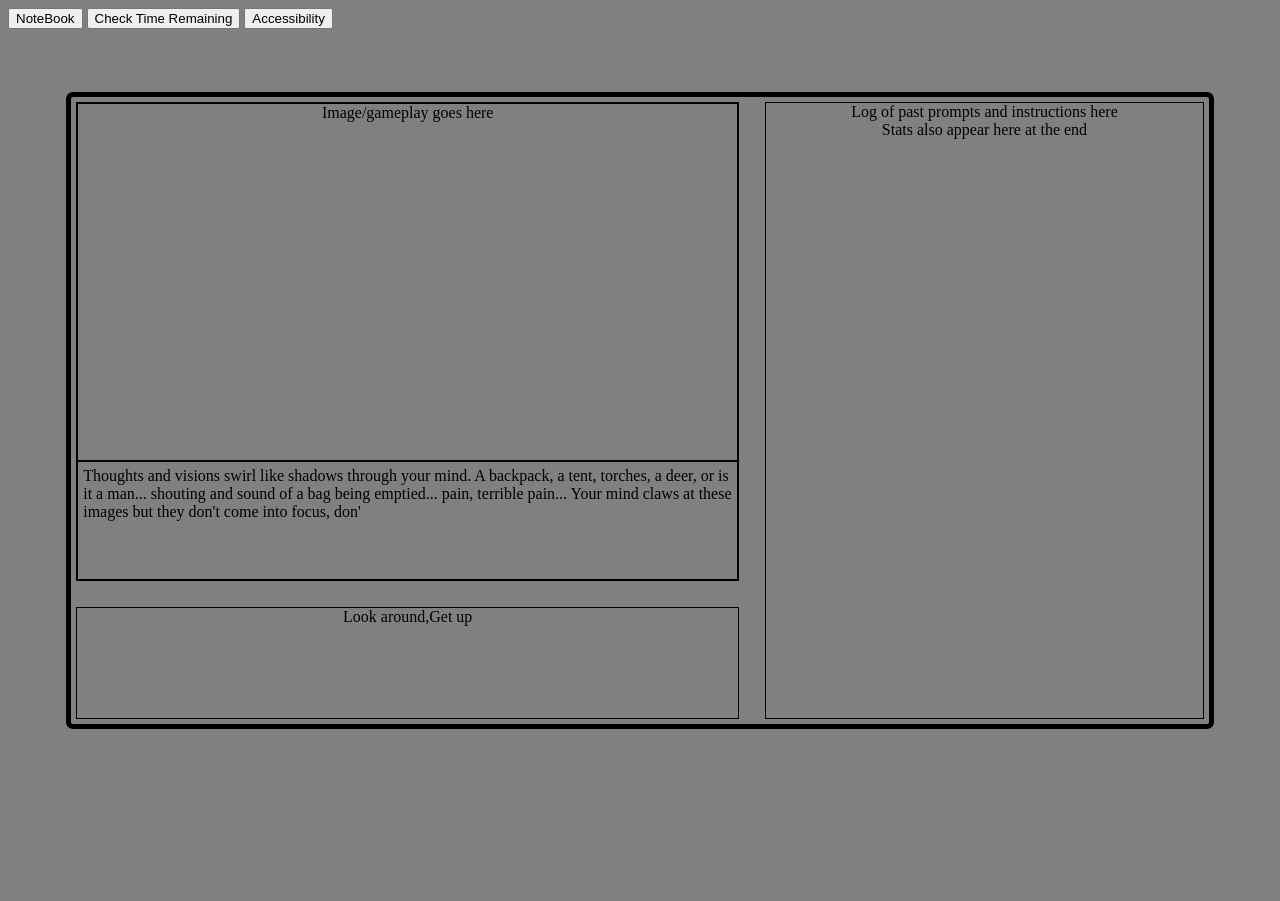
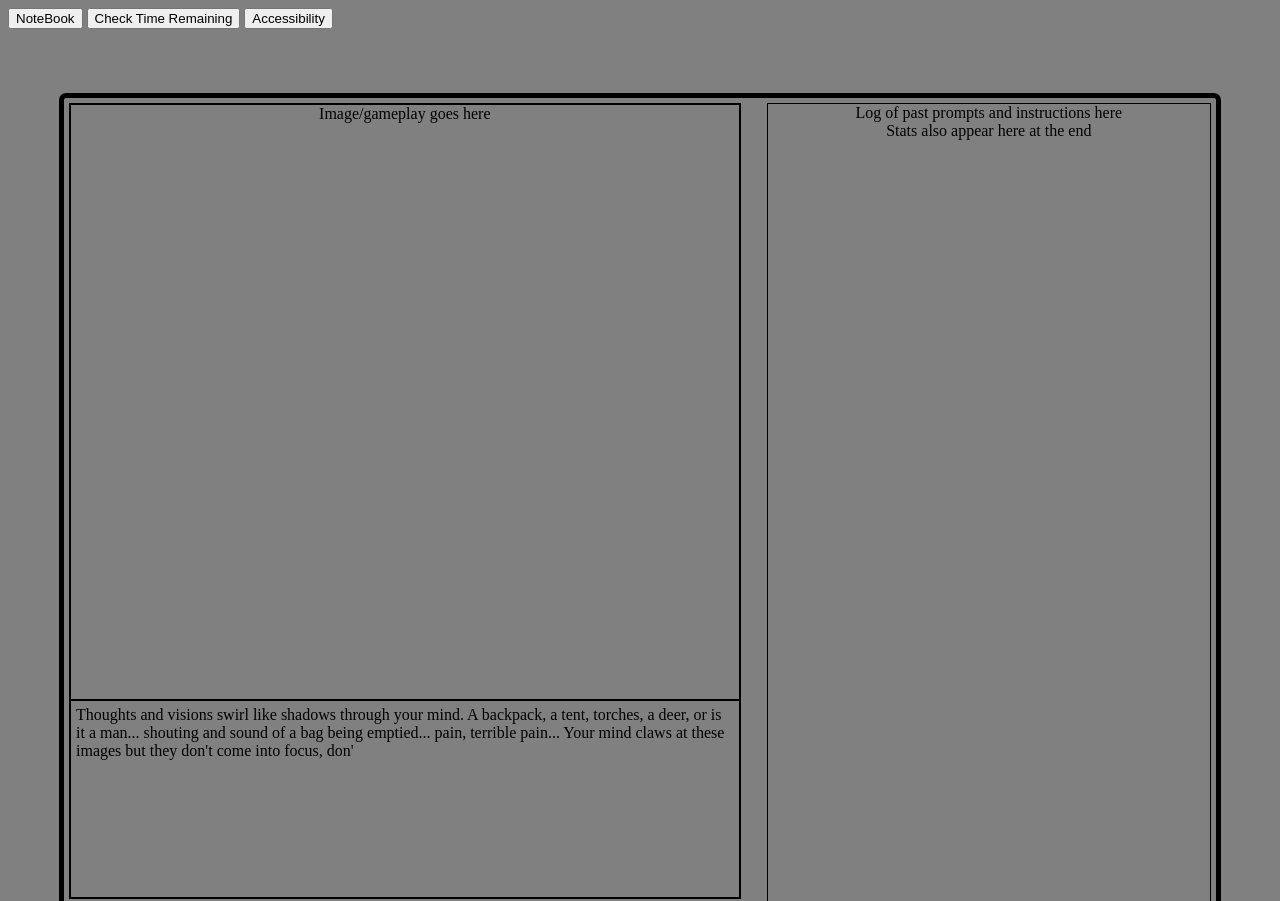
Before and after one commit to RegularCube/WebTechGroupProjectTeam9, a plain HTML site: page skeleton.html in a window 1280 px wide. Shown: the top 901 px of the page. Before the commit the page ends 800 px from the top, so only its background shows below. Drawn offline with Linux system fonts and the light colour scheme.

Commit message:
Prevented html from loading in 'quirks' mode, fixed associated resizing issue.

```diff
--- a/skeleton.html
+++ b/skeleton.html
@@ -1,3 +1,4 @@
+<!DOCTYPE html>
 <html>
 
 <head>
@@ -9,10 +10,10 @@
         }
 
         #wrapper {
-            width: 90%;
-            height: 80%;
+            width: 90vw;
+            height: 80vw;
             margin: auto;
-            margin-top: 5%;
+            margin-top: 5vw;
             border: 5px solid black;
             border-radius: 7px;
             display: grid;
```
